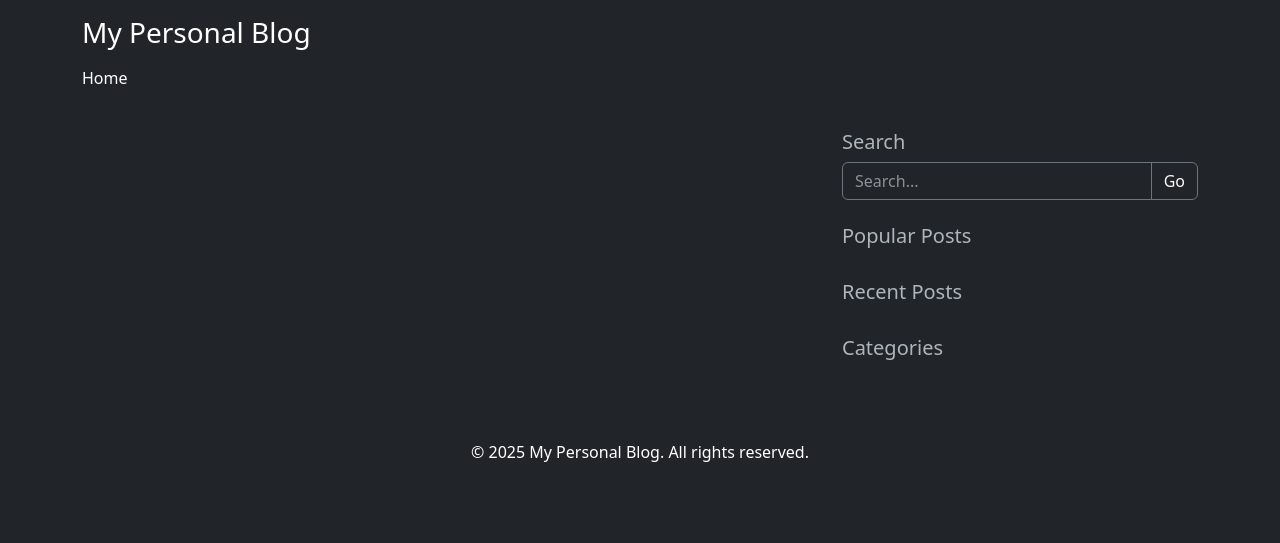
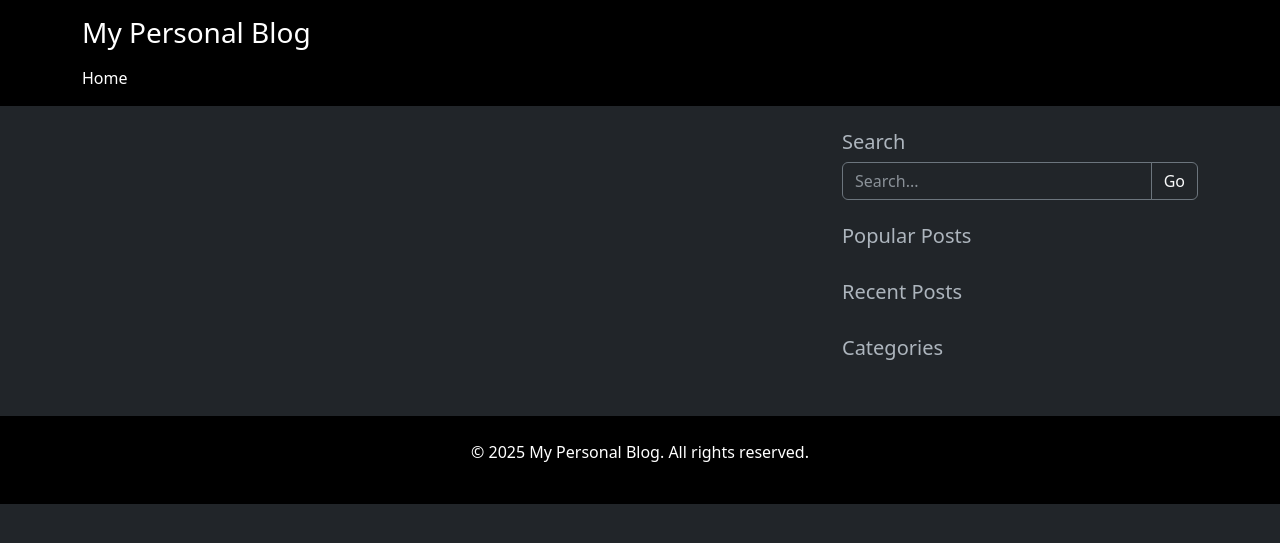
Before and after one commit to lucosmo/myblog, a Django app: template blog/templates/base.html in a window 1280 px wide. Shown: the top 543 px of the page. Run offline with Django 5.2, Linux system fonts and the light colour scheme; the template is opened without the code that fills it, so the values that code supplies are empty.

Commit message:
change colour of header and foot to black

```diff
--- a/blog/templates/base.html
+++ b/blog/templates/base.html
@@ -9,7 +9,7 @@
     <link rel="stylesheet" href="{% static 'shared/css/prism.css' %}">
 </head>
 <body data-bs-theme="dark">
-    <header class="bg-dark text-white py-3">
+    <header class="bg-black text-white py-3">
         <div class="container">
             <h1 class="h3 mb-3">My Personal Blog</h1>
             <nav>
@@ -65,7 +65,7 @@
             </aside>
         </div>
     </div>
-    <footer class="bg-dark text-white py-4 mt-4">
+    <footer class="bg-black text-white py-4 mt-4">
         <div class="container text-center">
             <p>&copy; 2025 My Personal Blog. All rights reserved.</p>
         </div>
```
